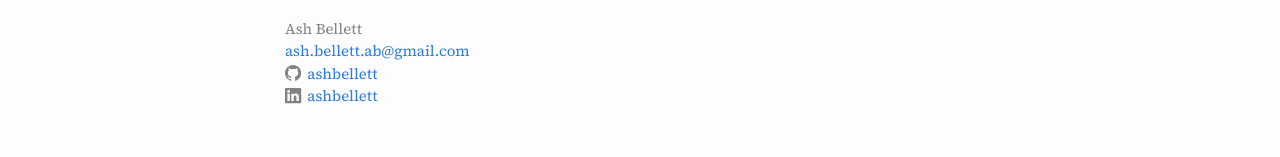
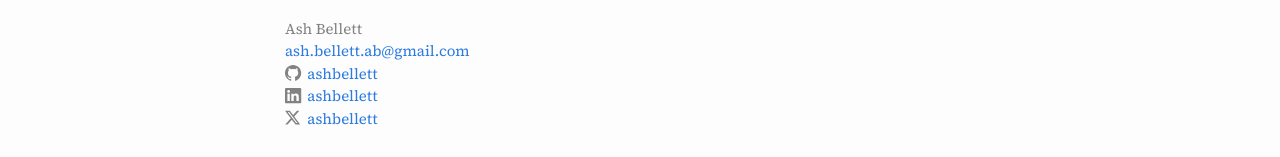
Before and after one commit to ashbellett/ashbellett.github.io, a Jekyll site: the page built from index.md, in a window 1280 px wide. Shown: the part 907-1064 px from the top of the page. Built offline with Jekyll 4.4.1, drawn with Linux system fonts in a browser that asks for light colours; a script that is not in the unit is left out.

Commit message:
Add X social link to footer
Co-Authored-By: Claude Opus 5.5 <noreply@anthropic.com>

```diff
--- a/_config.yml
+++ b/_config.yml
@@ -102,6 +102,11 @@ socials:
     username: ashbellett,
     url: linkedin.com/in/ashbellett
   }
+  - {
+    platform: x,
+    username: ashbellett,
+    url: x.com/ashbellett
+  }
 analytics: G-XFWQPSWM13
 plugins:
   - jekyll-seo-tag
```
Also changed, not shown: assets/svg/x.svg (added).
